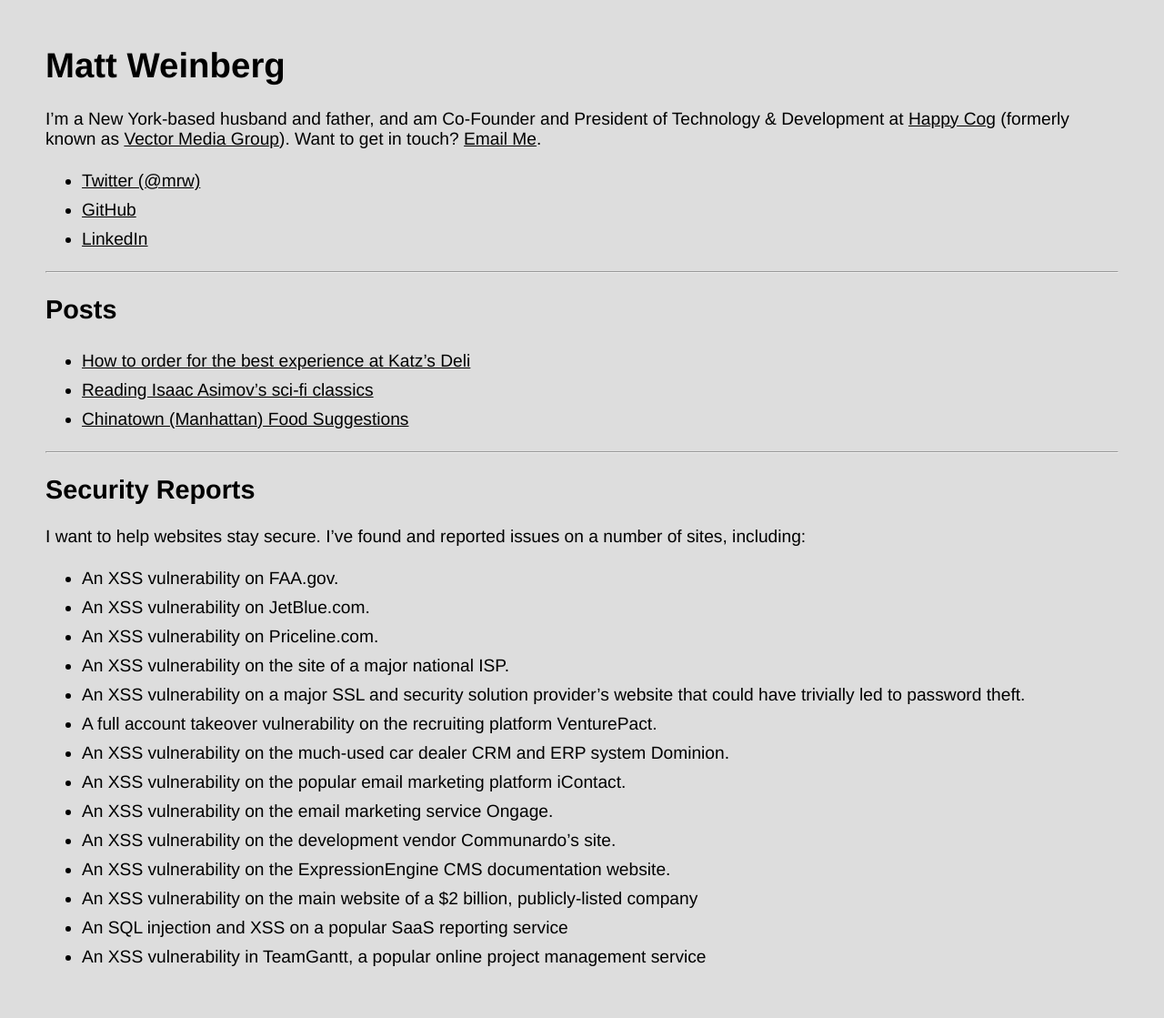
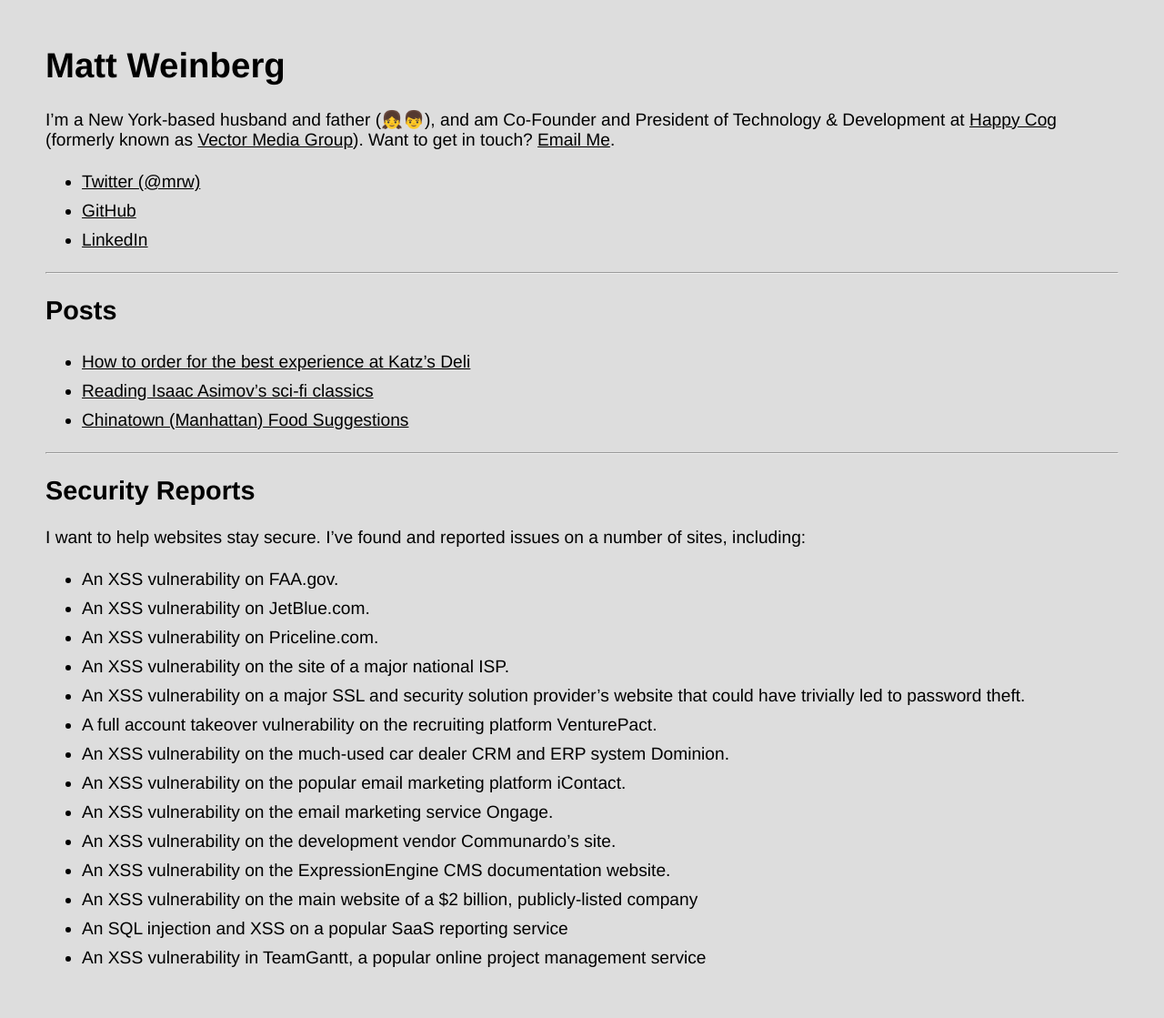
Before and after one commit to mrw/mrw.github.io, a Jekyll site: the page built from index.md, in a window 1280 px wide. Shown: the whole page at 91% size. Built offline with Jekyll 4.4.1, drawn with Linux system fonts in a browser that asks for light colours.

Commit message:
Add emojis

```diff
--- a/index.md
+++ b/index.md
@@ -2,7 +2,7 @@
 layout: default
 ---
 
-I’m a New York-based husband and father, and am Co-Founder and President of Technology & Development at [Happy Cog](https://www.happycog.com) (formerly known as [Vector Media Group](https://www.vectormediagroup.com)). Want to get in touch? [Email Me](mailto:matt@mattweinberg.net).
+I’m a New York-based husband and father (👧👦), and am Co-Founder and President of Technology & Development at [Happy Cog](https://www.happycog.com) (formerly known as [Vector Media Group](https://www.vectormediagroup.com)). Want to get in touch? [Email Me](mailto:matt@mattweinberg.net).
 
 - [Twitter (@mrw)](https://twitter.com/mrw)
 - [GitHub](https://github.com/mrw)
```
